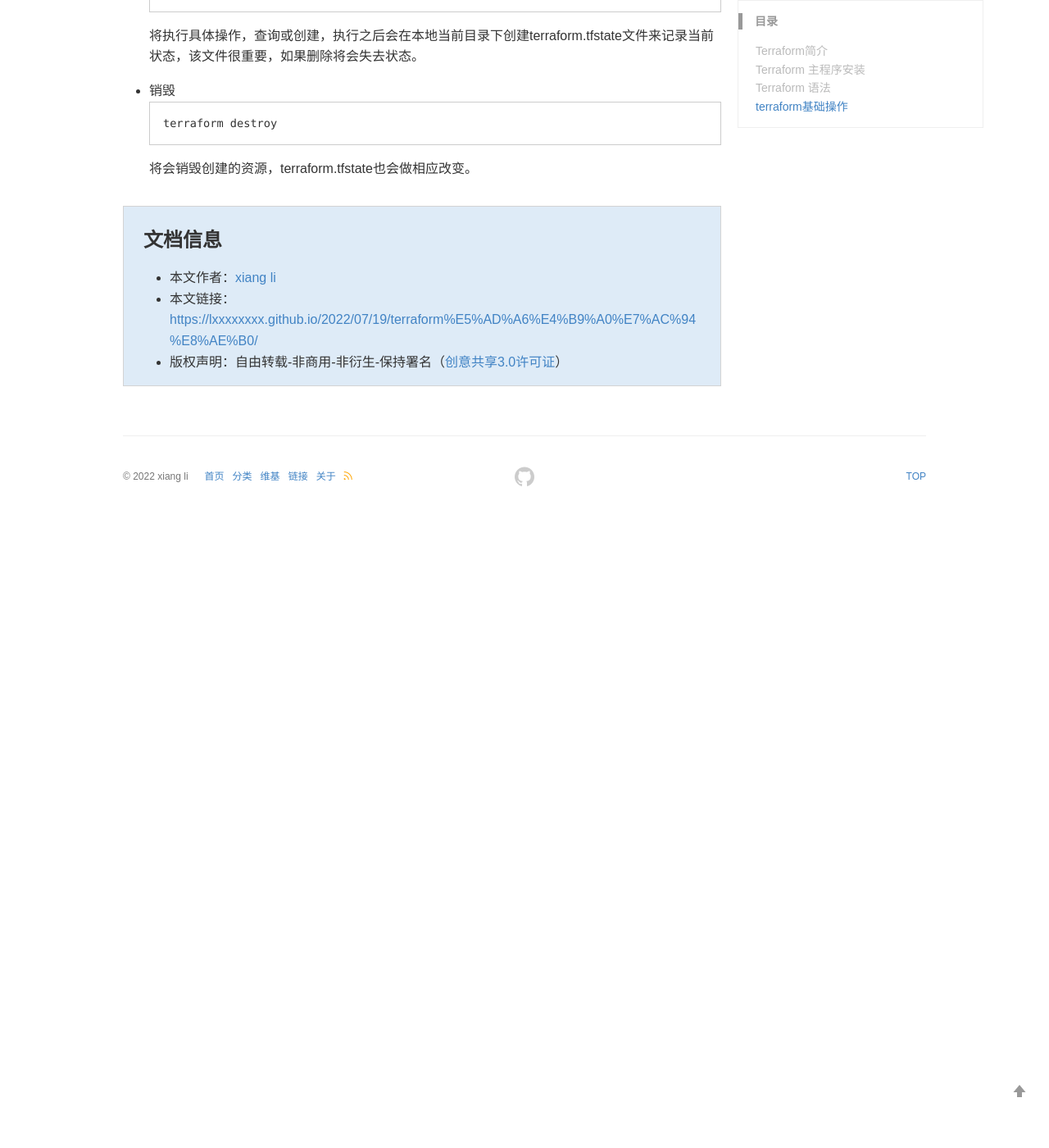
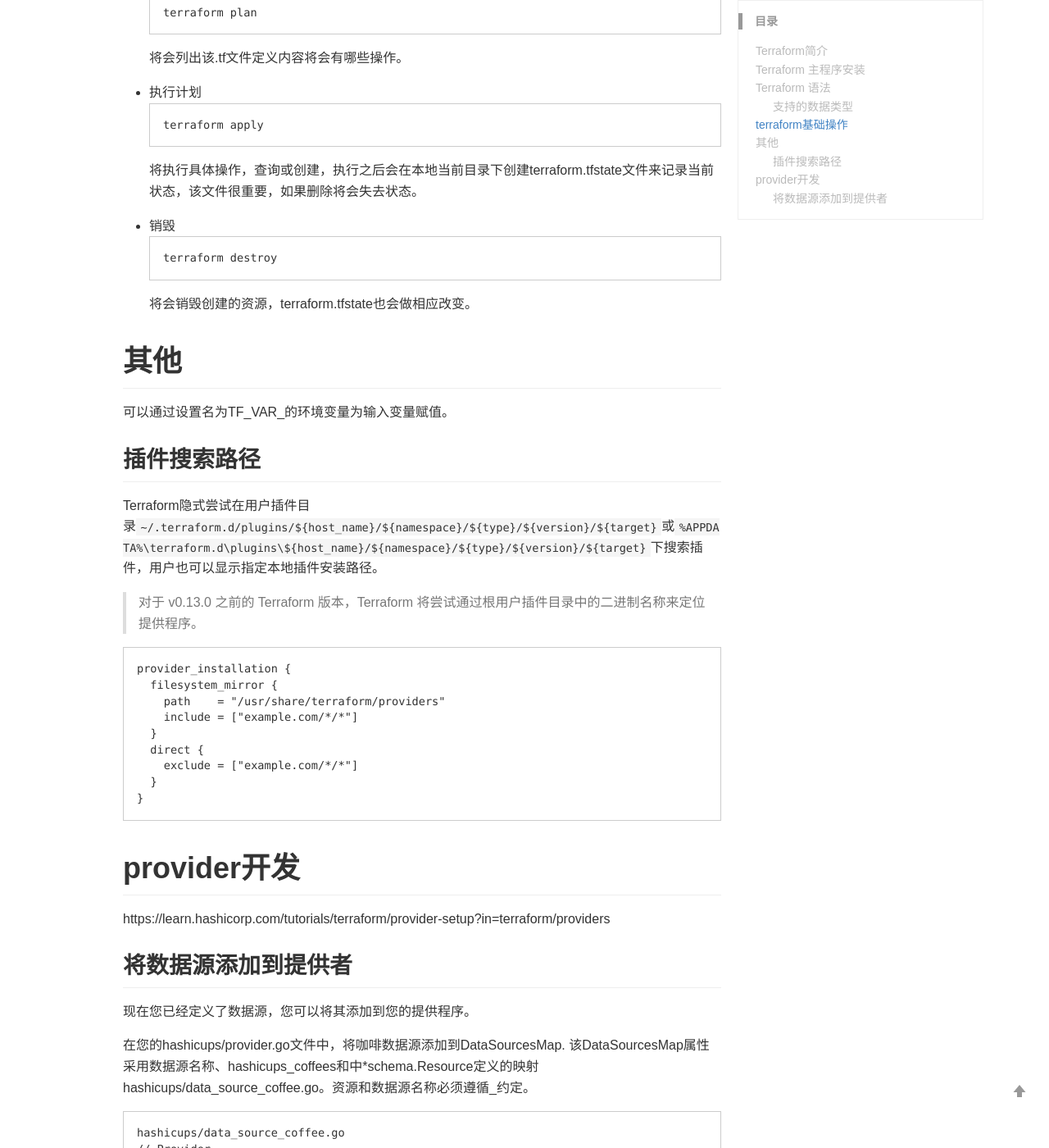
Before and after one commit to leeeo2/lxxxxxxxx.github.io, a Jekyll site: the page built from _posts/2022-07-19-terraform学习笔记.md, in a window 1280 px wide and 1400 px high, scrolled down 3051 px. Shown: the whole window at 82% size. Built offline with Jekyll 4.4.1, drawn with Linux system fonts in a browser that asks for light colours; comment, search, counter and statistics services are not loaded; a style sheet for code colours, icons or effects is not loaded; before the commit the page ends 3681 px from its top, so only the background shows below that; some of the changed text lies outside the part shown.

````diff
--- a/_posts/2022-07-19-terraform学习笔记.md
+++ b/_posts/2022-07-19-terraform学习笔记.md
@@ -35,7 +35,7 @@ brew install hashicorp/tap/terraform
 
 
 # Terraform 语法
-terraform通过hcl语言定义基础设施的操作（目前也支持json），以下述为例，在一个空目录中创建一个main.tf文件，用于在ucloud云上创建一个ecs和一个eip，并创建一个ecs和eip的绑定关系。
+terraform通过[HCL语言](https://github.com/hashicorp/hcl/blob/main/hclsyntax/spec.md)定义基础设施的操作（目前也支持json），以下述为例，在一个空目录中创建一个main.tf文件，用于在ucloud云上创建一个ecs和一个eip，并创建一个ecs和eip的绑定关系。
 
 ```go
 terraform {   // 定义terraform的版本和provider插件的版本
@@ -104,6 +104,11 @@ output "eip" {
 ```
 这里的资源（resource）是一个抽象概念，不一定是ECS这样的实体才是资源，比如ecs和eip的绑定关系也可以是一个资源，创建这样一个资源后端的操作就是把对应的ecs和eip进行绑定。
 
+## 支持的数据类型
+参考：[文档](https://lonegunmanb.github.io/introduction-terraform/3.1.%E7%B1%BB%E5%9E%8B.html)
+基本类型：string，number，bool
+复杂类型：map，list，set，object，tuple，any，null
+
 # terraform基础操作
 
 - 初始化
@@ -129,3 +134,47 @@ terraform apply
 terraform destroy
 ```
 将会销毁创建的资源，terraform.tfstate也会做相应改变。
+
+
+
+
+
+# 其他
+可以通过设置名为TF_VAR_<NAME>的环境变量为输入变量赋值。
+
+## 插件搜索路径
+Terraform隐式尝试在用户插件目录`~/.terraform.d/plugins/${host_name}/${namespace}/${type}/${version}/${target}`或`%APPDATA%\terraform.d\plugins\${host_name}/${namespace}/${type}/${version}/${target}`下搜索插件，用户也可以显示指定本地插件安装路径。
+> 对于 v0.13.0 之前的 Terraform 版本，Terraform 将尝试通过根用户插件目录中的二进制名称来定位提供程序。
+
+```bash
+provider_installation {
+  filesystem_mirror {
+    path    = "/usr/share/terraform/providers"
+    include = ["example.com/*/*"]
+  }
+  direct {
+    exclude = ["example.com/*/*"]
+  }
+}
+```
+
+
+# provider开发
+https://learn.hashicorp.com/tutorials/terraform/provider-setup?in=terraform/providers
+
+## 将数据源添加到提供者
+现在您已经定义了数据源，您可以将其添加到您的提供程序。
+
+在您的hashicups/provider.go文件中，将咖啡数据源添加到DataSourcesMap. 该DataSourcesMap属性采用数据源名称、hashicups_coffees和中*schema.Resource定义的映射hashicups/data_source_coffee.go。资源和数据源名称必须遵循<provider>_<resource_name>约定。
+```
+hashicups/data_source_coffee.go
+// Provider -
+func Provider() *schema.Provider {
+   return &schema.Provider{
+      ResourcesMap: map[string]*schema.Resource{},
+      DataSourcesMap: map[string]*schema.Resource{
+            "hashicups_coffees":     dataSourceCoffees(),
+      },
+   }
+}
+```
````
Also changed, not shown: _posts/OpenCV/2022-08-15-OpenCV入门.md (added, +214 -0 lines).
